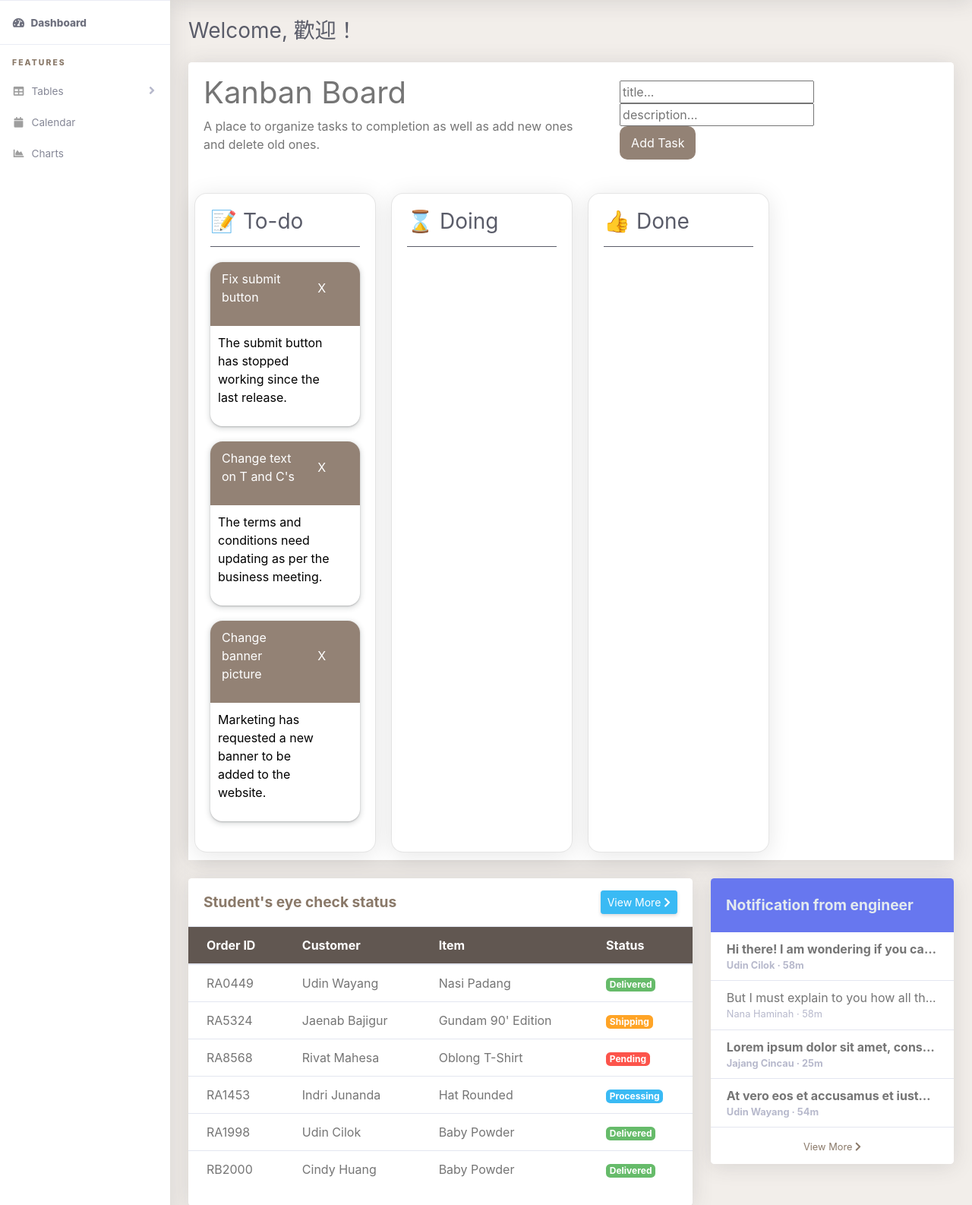
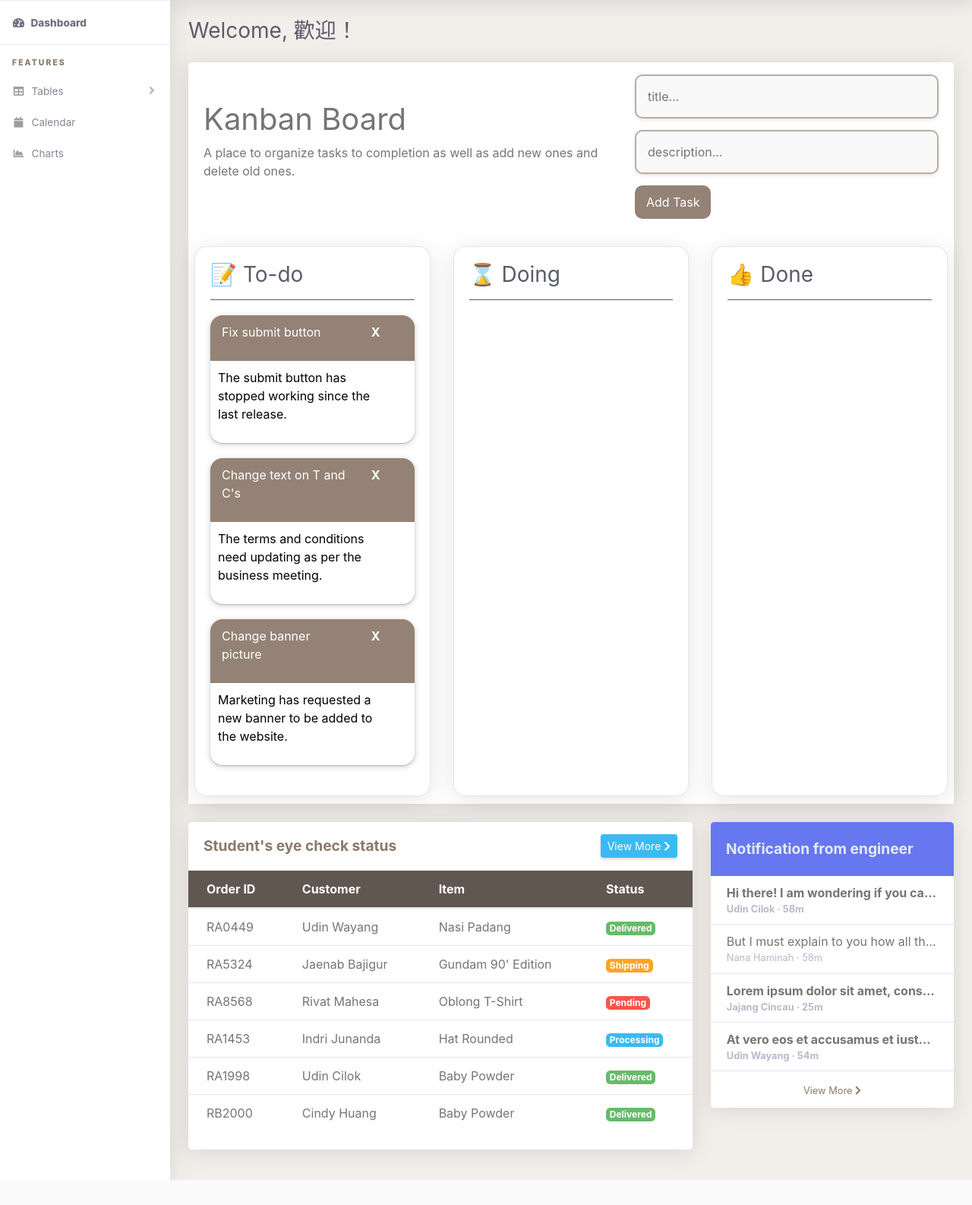
Before and after one commit to HNGLINGLI/Project-management-platform, a PHP site: page / in a window 1280 px wide. Shown: the part 70-1656 px from the top of the page at 76% size. After the commit the page ends 1623 px from the top, so only its background shows below. Run offline with PHP 8.4, Linux system fonts and the light colour scheme; some web fonts are replaced.

Commit message:
Added styling for mobile phone and tables

```diff
--- a/css/kanban.css
+++ b/css/kanban.css
@@ -44,13 +45,13 @@
   max-width: calc(100% - 60px);
 }
 
-.kanban-card-body .fields {
+.kanban-section .fields {
   display: flex;
   flex-direction: column;
 }
 
-.kanban-card-body .fields #title,
-.kanban-card-body .fields #description {
+.kanban-section .fields #title,
+.kanban-section .fields #description {
   width: 400px;
   border: 2px solid #b9ada2;
   padding: 15px;
@@ -96,10 +97,11 @@
   justify-content: space-around;
   flex-direction: row;
   margin-top: 10px;
+  gap: 10px;
 }
 
 .kanban-card-body .task-column {
-  flex: 1;
+  flex: 1 1 300px;
   color: #ffffff;
   background-color: rgba(255, 255, 255, 0.2);
   border-radius: 16px;
@@ -107,7 +109,7 @@
   border: 1px solid rgba(0, 0, 0, 0.1);
   padding: 20px;
   margin: 0 10px;
-  max-width: 400px;
+  max-width: 100%;
 }
 
 .kanban-card-body .task-column h3 {
@@ -141,12 +143,20 @@
   padding: 10px 15px;
   display: flex;
   justify-content: space-between;
-  align-items: center;
+  align-items: top;
 }
 
 .kanban-card-body .task-header h4 {
   margin: 0;
   font-size: 1.2rem;
+}
+
+.task-header p:last-child {
+  cursor: pointer;
+  margin-left: auto;
+  color: white;
+  font-weight: bold;
+  text-align: right;
 }
 
 .kanban-card-body .task-description-container {
@@ -166,3 +176,60 @@
   padding: 10px 20px;
   color: #ffffff;
 }
+
+/* For phones and smaller screens (max-width: 480px) */
+@media (max-width: 480px) {
+  .kanban-card-body {
+    display: none;
+  }
+
+  .card-header {
+    display: none;
+  }
+
+  .info-container {
+    display: none;
+  }
+
+  .input-container {
+    display: none;
+  }
+}
+
+/* For tablets (min-width: 481px and max-width: 1024px) */
+@media (min-width: 481px) and (max-width: 1024px) {
+  .kanban-card-body {
+    display: block;
+  }
+
+  .card-header {
+    display: block;
+  }
+
+  .info-container {
+    display: block;
+  }
+
+  .input-container {
+    display: block;
+  }
+}
+
+/* For larger screens (min-width: 1025px) */
+@media (min-width: 1025px) {
+  .kanban-card-body {
+    display: block;
+  }
+
+  .card-header {
+    display: block;
+  }
+
+  .info-container {
+    display: block;
+  }
+
+  .input-container {
+    display: block;
+  }
+}
```
Also changed, not shown: other parts of css/kanban.css (+12 -11 lines).
